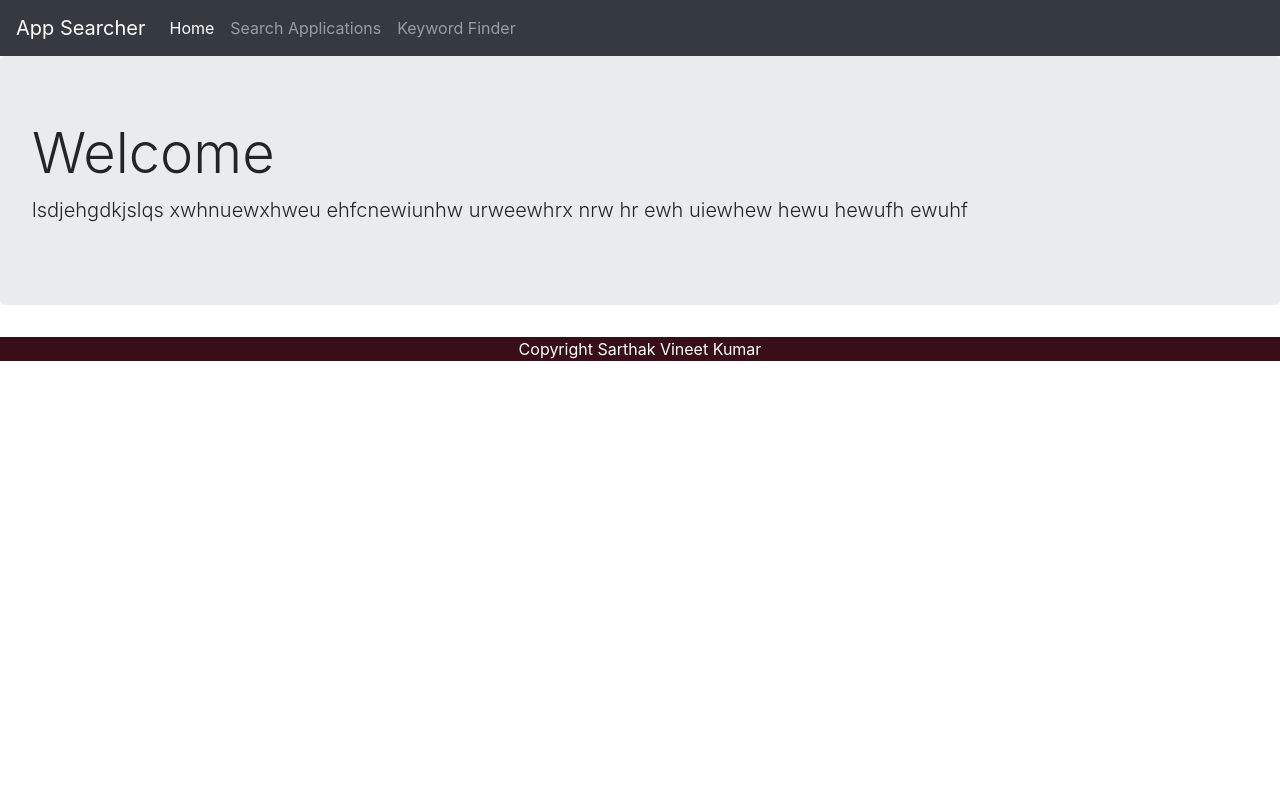
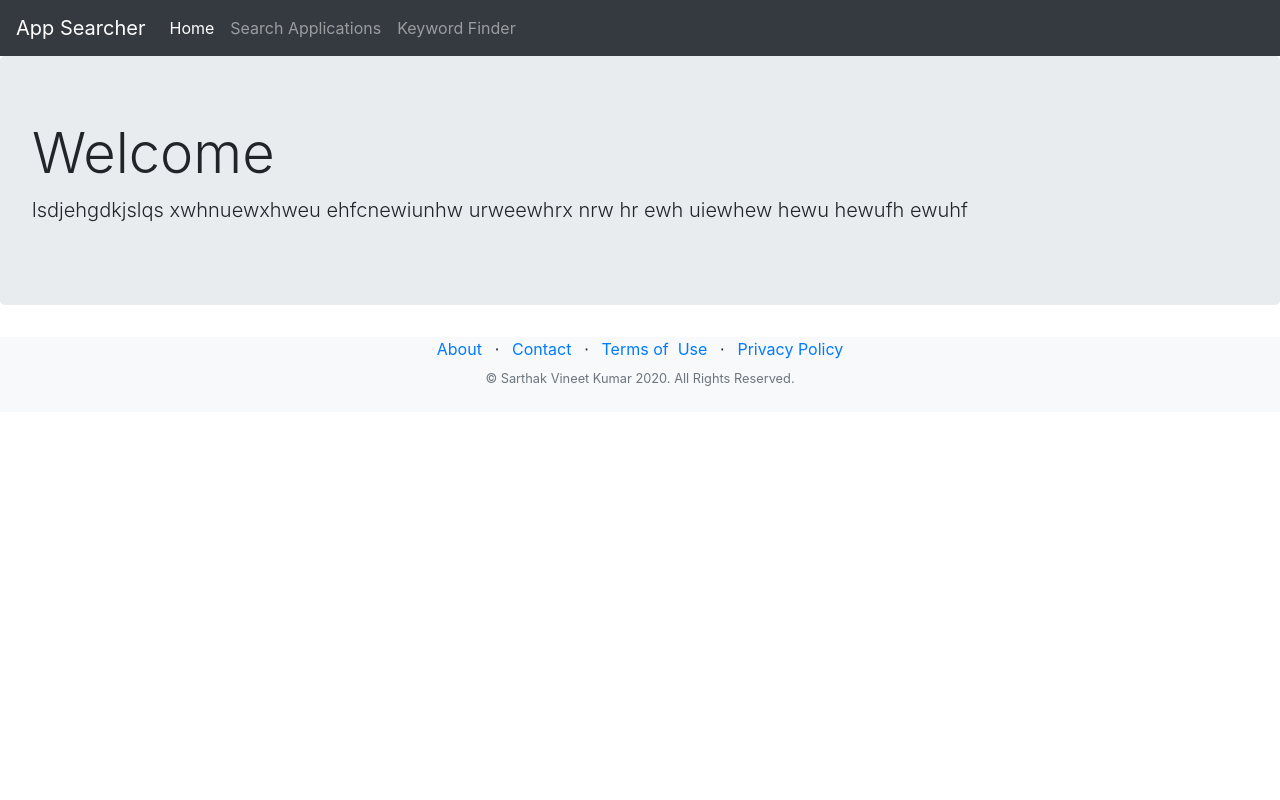
Before and after one commit to sarthakvk/Appsearcher, a Django app: page / in a window 1280 px wide. Run offline with Django 3.2, Linux system fonts and the light colour scheme; some libraries are stand-ins or nearby versions.

Commit message:
fix some bugs

```diff
--- a/myapp/static/css/appsearch.css
+++ b/myapp/static/css/appsearch.css
@@ -1,3 +1,10 @@
+
+body{
+
+    min-height: 100%;
+
+}
+
 #main-container{
     height: 350px;
 }
@@ -67,3 +74,19 @@
 
     height: 5px;
 }
+
+#page-container {
+  position: relative;
+  min-height: 100vh;
+}
+
+#content-wrap {
+  padding-bottom: 2.5rem;    /* Footer height */
+}
+
+#footer {
+  position: absolute;
+  bottom: 0;
+  width: 100%;
+  height: 2.5rem;            /* Footer height */
+}
--- a/myapp/templates/base.html
+++ b/myapp/templates/base.html
@@ -5,38 +5,70 @@
     <meta charset="UTF-8">
     <!-- Bootstrap 4.4    -->
         <!--    CSS-->
+
         <link rel="stylesheet" href="https://stackpath.bootstrapcdn.com/bootstrap/4.4.1/css/bootstrap.min.css" integrity="sha384-Vkoo8x4CGsO3+Hhxv8T/Q5PaXtkKtu6ug5TOeNV6gBiFeWPGFN9MuhOf23Q9Ifjh" crossorigin="anonymous">
+
         <!--        -->
 
+
         <!--JS JQuery andPopper.js        -->
+
         <script src="https://code.jquery.com/jquery-3.4.1.slim.min.js" integrity="sha384-J6qa4849blE2+poT4WnyKhv5vZF5SrPo0iEjwBvKU7imGFAV0wwj1yYfoRSJoZ+n" crossorigin="anonymous"></script>
+
         <script src="https://cdn.jsdelivr.net/npm/popper.js@1.16.0/dist/umd/popper.min.js" integrity="sha384-Q6E9RHvbIyZFJoft+2mJbHaEWldlvI9IOYy5n3zV9zzTtmI3UksdQRVvoxMfooAo" crossorigin="anonymous"></script>
+
         <script src="https://stackpath.bootstrapcdn.com/bootstrap/4.4.1/js/bootstrap.min.js" integrity="sha384-wfSDF2E50Y2D1uUdj0O3uMBJnjuUD4Ih7YwaYd1iqfktj0Uod8GCExl3Og8ifwB6" crossorigin="anonymous"></script>
-        <script
-  src="https://code.jquery.com/jquery-3.4.1.js"
-  integrity="sha256-WpOohJOqMqqyKL9FccASB9O0KwACQJpFTUBLTYOVvVU="
-  crossorigin="anonymous"></script>
+
+        <script src="https://code.jquery.com/jquery-3.4.1.js"integrity="sha256-WpOohJOqMqqyKL9FccASB9O0KwACQJpFTUBLTYOVvVU="crossorigin="anonymous"></script>
+
     <!--        -->
+
      <script type="text/javascript"> window.CSRF_TOKEN = '{{ csrf_token }}'; </script>
+
     <!--    -->
+
+
     <!-- CSS   -->
+
     <link rel="stylesheet" href= {% static "css/appsearch.css" %}>
+
     <title>App Searcher</title>
+
 </head>
+
 <body>
 
+<div id  = "page-container">
+
+
+
+    <div class="content-wrap">
+
+
         <nav class="navbar navbar-expand-lg navbar-dark bg-dark">
+
           <a class="navbar-brand" href={% url 'home' %}>App Searcher</a>
+
           <button class="navbar-toggler" type="button" data-toggle="collapse" data-target="#navbarNavAltMarkup" aria-controls="navbarNavAltMarkup" aria-expanded="false" aria-label="Toggle navigation">
+
             <span class="navbar-toggler-icon"></span>
+
           </button>
+
           <div class="collapse navbar-collapse" id="navbarNavAltMarkup">
+
             <div class="navbar-nav">
+
               <a class="nav-item nav-link active" href={% url 'home' %}>Home <span class="sr-only">(current)</span></a>
+
               <a class="nav-item nav-link" href={% url 'app_search' %}>Search Applications</a>
+
               <a class="nav-item nav-link" href="#">Keyword Finder</a>
+
             </div>
+
           </div>
+
         </nav>
 
         {% block body %}
@@ -44,6 +76,46 @@
         {% endblock %}
 
 
-<footer style="text-align: center; background-color: #380e18;color: white">Copyright Sarthak Vineet Kumar</footer>
+        </div>
+            <footer class="footer bg-light">
+
+                <div class="container text-center">
+
+                            <ul class="list-inline mb-2">
+
+                                <li class="list-inline-item"><a href="#">About</a></li>
+
+                                <li class="list-inline-item"><span>⋅</span></li>
+
+                                <li class="list-inline-item"><a href="#">Contact</a></li>
+
+                                <li class="list-inline-item"><span>⋅</span></li>
+
+                                <li class="list-inline-item"><a href="#">Terms of  Use</a></li>
+
+                                <li class="list-inline-item"><span>⋅</span></li>
+
+                                <li class="list-inline-item"><a href="#">Privacy Policy</a></li>
+
+                            </ul>
+
+                            <p class="text-muted small mb-4 mb-lg-0">© Sarthak Vineet Kumar 2020. All Rights Reserved.</p>
+
+                                <ul class="list-inline mb-0">
+
+                                    <li class="list-inline-item"><a href="#"><i class="fa fa-facebook fa-2x fa-fw"></i></a></li>
+
+                                    <li class="list-inline-item"><a href="#"><i class="fa fa-twitter fa-2x fa-fw"></i></a></li>
+
+                                    <li class="list-inline-item"><a href="#"><i class="fa fa-instagram fa-2x fa-fw"></i></a></li>
+
+                                </ul>
+                </div>
+
+            </footer>
+
+    </div>
+
 </body>
+
 </html>
```
Lines whose indentation alone changed are shown as unchanged.
